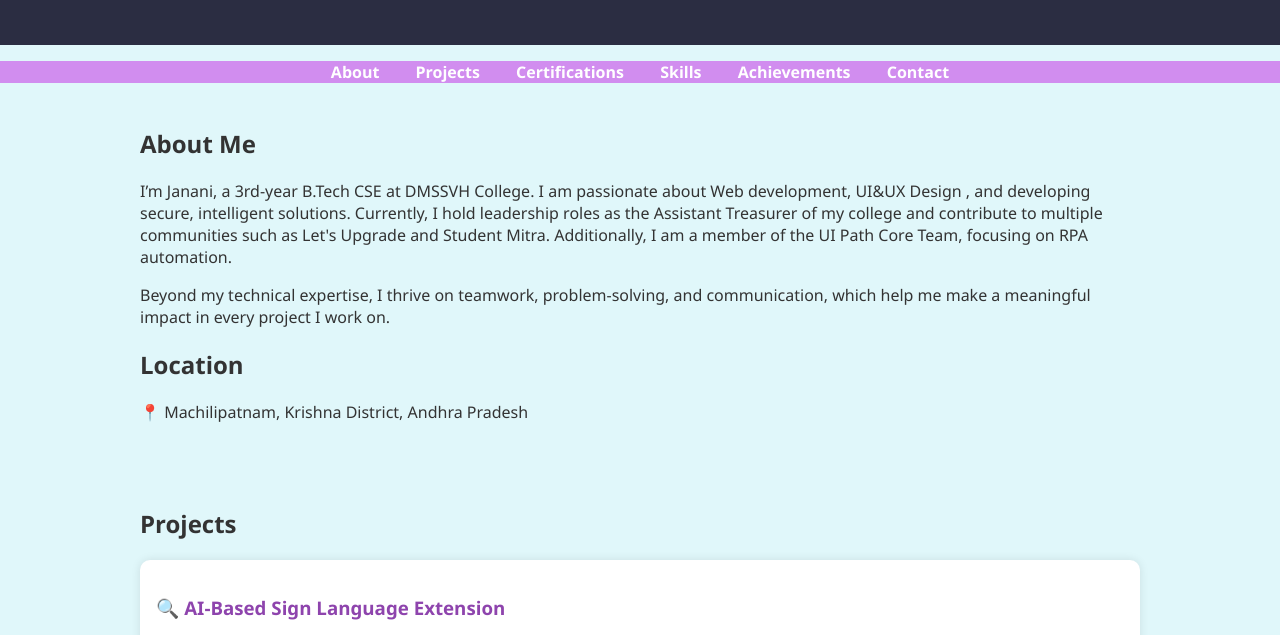
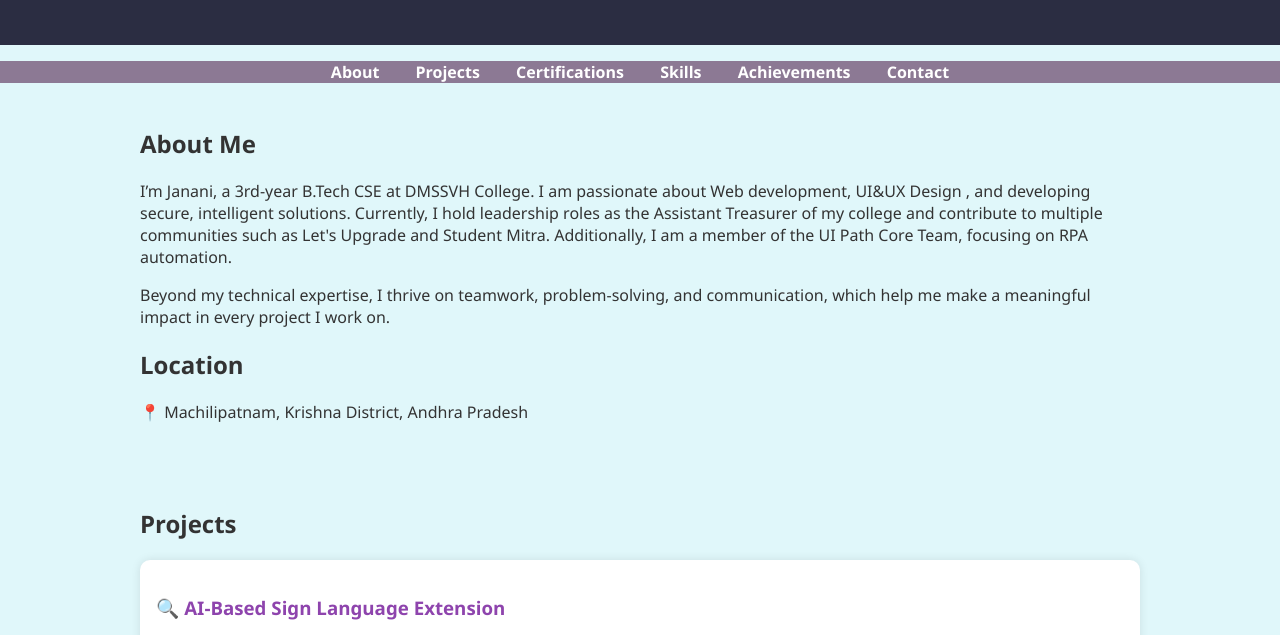
Before and after one commit to Janani0511/Janani-portfolio-website, a plain HTML site: page index.html in a window 1280 px wide. Shown: the part 137-772 px from the top of the page. Drawn offline with Linux system fonts and the light colour scheme.

Commit message:
Update index.html

```diff
--- a/index.html
+++ b/index.html
@@ -31,7 +31,7 @@
     nav {
       text-align: center;
       margin-top: 1rem;
-      background-color: #d18def;
+      background-color: #8c7994;
     }
 
     nav a {
```
